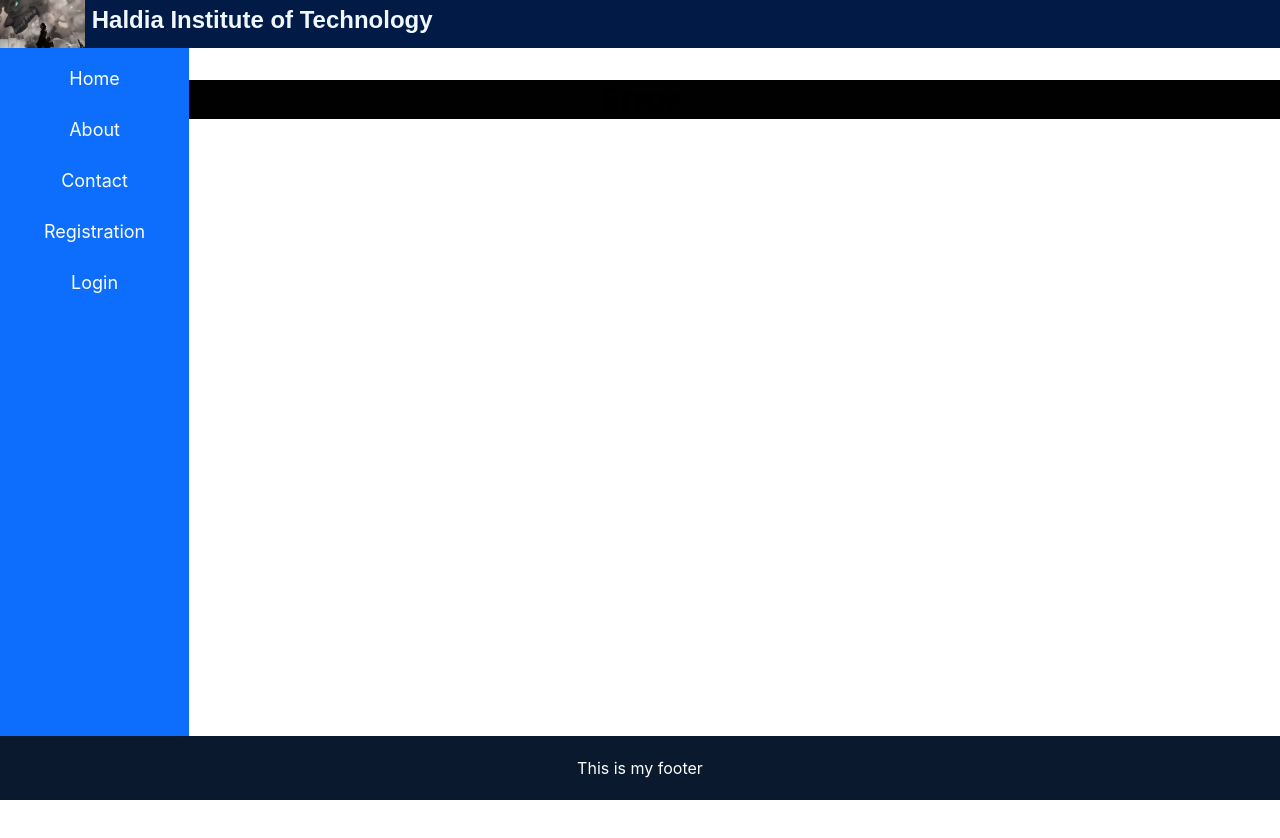
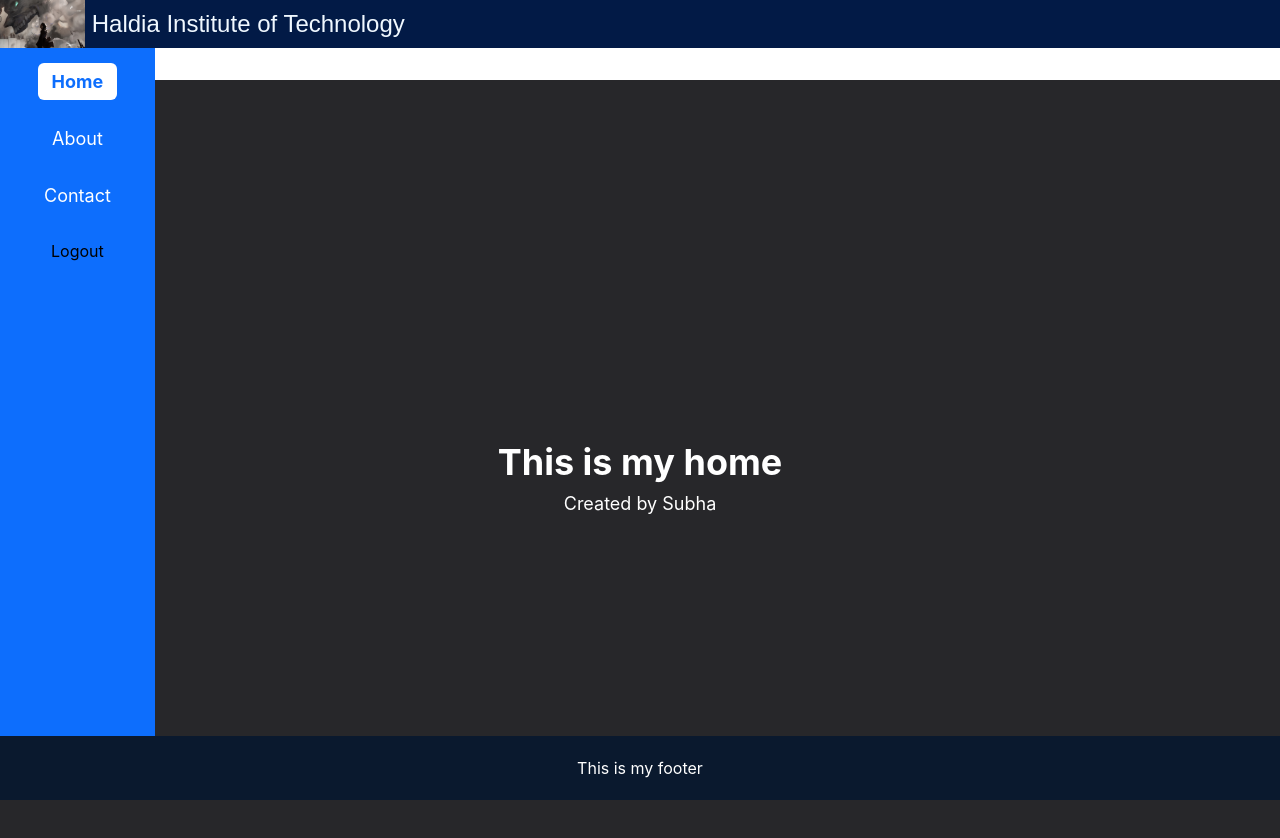
Before and after one commit to Subha12125/Training-Project-Front-End, a React (Create React App) app: page /home in a window 1280 px wide. Shown: the top 838 px of the page. Before the commit the page ends 800 px from the top, so only its background shows below. Built offline with nearby package versions, Linux system fonts and the light colour scheme; sample sign-in values are in the browser's storage.

Commit message:
Add protected layer adding

```diff
--- a/package.json
+++ b/package.json
@@ -40,5 +40,10 @@
       "last 1 firefox version",
       "last 1 safari version"
     ]
+  },
+  "devDependencies": {
+    "autoprefixer": "^10.4.23",
+    "postcss": "^8.5.6",
+    "tailwindcss": "^3.4.19"
   }
 }
--- /dev/null
+++ b/postcss.config.js
@@ -0,0 +1,6 @@
+module.exports = {
+  plugins: {
+    tailwindcss: {},
+    autoprefixer: {},
+  },
+}
--- a/src/App.js
+++ b/src/App.js
@@ -2,7 +2,8 @@
 import './App.css';
 import { Home } from './page/home';
 import { About } from './page/about';
-import { DefaultLayout } from './layout/defaultlayout';
+// import { DefaultLayout } from './layout/defaultlayout';
+import{ ProtectedLayout } from "./layout/protectedLayout"
 import { Error } from './page/error';
 import { Contact } from './page/contact';
 import { Registration } from './page/registration';
@@ -10,6 +11,7 @@ import { Login } from './page/login';
 // import { Navbar } from './components/navbar';
 // import { Footer } from './components/footer';
 import { BrowserRouter, Routes, Route } from 'react-router-dom';
+import { Navigate } from 'react-router-dom';
 
 
 
@@ -18,14 +20,29 @@ function App() {
     <div className="App">
       <BrowserRouter>
         <Routes>
-          <Route element={<DefaultLayout/>}>
+          {/* <Route element={<DefaultLayout/>}>
             <Route path='/' element ={<Home/>}/>
             <Route path='/about' element ={<About/>}/>
             <Route path='/contact' element ={<Contact/>}/>
             <Route path='/registration' element ={<Registration/>}/>
             <Route path='/login' element ={<Login/>}/>
             <Route path='*' element={<Error/>}/>
+          </Route> */}
+          <Route path="/" element={<Navigate to="/login" replace />} />
+
+
+          {/* Public Routes */}
+          <Route path="/login" element={<Login />} />
+          <Route path="/register" element={<Registration />} />
+
+          {/* Protected Routes */}
+          <Route element={<ProtectedLayout />}>
+            <Route path="/home" element={<Home />} />
+            <Route path="/about" element={<About />} />
+            <Route path="/contact" element={<Contact />} />
           </Route>
+
+          <Route path="*" element={<Error />} />
         </Routes>
       </BrowserRouter>
     </div>
--- a/src/components/navbar.jsx
+++ b/src/components/navbar.jsx
@@ -1,18 +1,32 @@
 // Prevent refresh
 import { NavLink } from "react-router-dom";
+import { useNavigate } from "react-router-dom";
 import '../CSS/navbar.css'
 
 export const Navbar = () => {
+
+    const navigate = useNavigate();
+    localStorage.getItem("token");
+
+    const handleLogout = () => {
+        localStorage.removeItem("token");
+        navigate("/login");
+    };
     return (
         <>
             <div className='main-nav-div'>
                 <nav>
                     <ul>
-                        <li><NavLink to="/">Home</NavLink></li>
+                        <li><NavLink to="/home">Home</NavLink></li>
                         <li><NavLink to="/about">About</NavLink></li>
                         <li><NavLink to="/contact">Contact</NavLink></li>
-                        <li><NavLink to="/registration">Registration</NavLink></li>
-                        <li><NavLink to="/login">Login</NavLink></li>
+                        {/* <li><NavLink to="/registration">Registration</NavLink></li>
+                        <li><NavLink to="/login">Login</NavLink></li> */}
+                        <li>
+                            <button className="logout-btn" onClick={handleLogout}>
+                                Logout
+                            </button>
+                        </li>
                     </ul>
                 </nav>
             </div>
--- a/src/index.css
+++ b/src/index.css
@@ -1,3 +1,8 @@
+@tailwind base;
+@tailwind components;
+@tailwind utilities;
+
+
 body {
   margin: 0;
   font-family: -apple-system, BlinkMacSystemFont, 'Segoe UI', 'Roboto', 'Oxygen',
--- /dev/null
+++ b/src/layout/protectedLayout.jsx
@@ -0,0 +1,12 @@
+import { Navigate } from "react-router-dom";
+import {DefaultLayout} from "./defaultlayout";
+
+export const ProtectedLayout = () => {
+  const token = localStorage.getItem("token");
+
+  if (!token) {
+    return <Navigate to="/login" replace />;
+  }
+
+  return <DefaultLayout />;
+};
--- a/src/page/home.jsx
+++ b/src/page/home.jsx
@@ -1,28 +1,13 @@
+import '../index.css';
+
+
 export const Home = () => {
     return (
         <>
-            <h1>This is my home</h1>
-            <p>Created by subha</p>
+            <div className="bg-zinc-800 h-screen text-white flex flex-col justify-center items-center">
+                <h1 className="text-4xl font-bold">This is my home</h1>
+                <p className="text-lg mt-2">Created by Subha</p>
+            </div>
         </>
     )
 };
-// import "../CSS/home.css"
-
-// export const Home = () => {
-//     return (
-//         <>
-//             <section id="home" className="page-section">
-//                 <h1>Home</h1>
-//                 <p>Hello home !!</p>
-//             </section>
-//             <section id="about" className="page-section">
-//                 <h1>About</h1>
-//                 <p>Hello about !!</p>
-//             </section>
-//             <section id="contact" className="page-section">
-//                 <h1>Contact</h1>
-//                 <p>Hello contact !!</p>
-//             </section>
-//         </>
-//     )
-// };
--- a/src/page/login.jsx
+++ b/src/page/login.jsx
@@ -1,12 +1,13 @@
 // import { render } from '@testing-library/react';
 import '../CSS/login.css'
 // import { ToastContainer } from 'react-toastify';
-
+import { Navigate } from "react-router-dom";
 import { useState } from "react";
 import { useNavigate } from "react-router-dom";
 import { toast, ToastContainer } from "react-toastify";
 import { FaLock } from "react-icons/fa";
 import axios from "axios";
+import { Link } from "react-router-dom";
 
 export const Login = () => {
     const navigate = useNavigate();
@@ -16,9 +17,13 @@ export const Login = () => {
         password: "",
 
     });
+    const token = localStorage.getItem("token");
 
+    if (token) {
+      return <Navigate to="/home" replace />;
+    }
 
-    const handleChange =  (e) => {
+    const handleChange = (e) => {
         setForm({ ...form, [e.target.name]: e.target.value });
     };
 
@@ -33,15 +38,15 @@ export const Login = () => {
 
             console.log("Sending to backend from Login page", payload);
 
-    await axios.post(`${API_URL}/login`, payload);
-
+            const response = await axios.post(`${API_URL}/login`, payload);
+            localStorage.setItem("token", response.data.token);
             toast.success("Login successful!");
 
             setTimeout(() => {
-      navigate("/");
+                navigate("/home");
             }, 1500);
 
-    setForm({ email: "", password: "" });
+
 
         } catch (error) {
             console.log("Full error:", error);
@@ -74,7 +79,9 @@ export const Login = () => {
                     </div>
 
                     <button className="login-btn">Login</button>
-
+                    <p className="register-link">
+                        New user? <Link to="/register">Register here</Link>
+                    </p>
                 </form>
             </div>
 
--- /dev/null
+++ b/tailwind.config.js
@@ -0,0 +1,11 @@
+/** @type {import('tailwindcss').Config} */
+module.exports = {
+  content: [
+    "./index.html",
+    "./src/page/home.jsx"
+  ],
+  theme: {
+    extend: {},
+  },
+  plugins: [],
+}
```
Also changed, not shown: 1 other file (tests, documents, lock files or other folders). Lines whose indentation alone changed are shown as unchanged.
